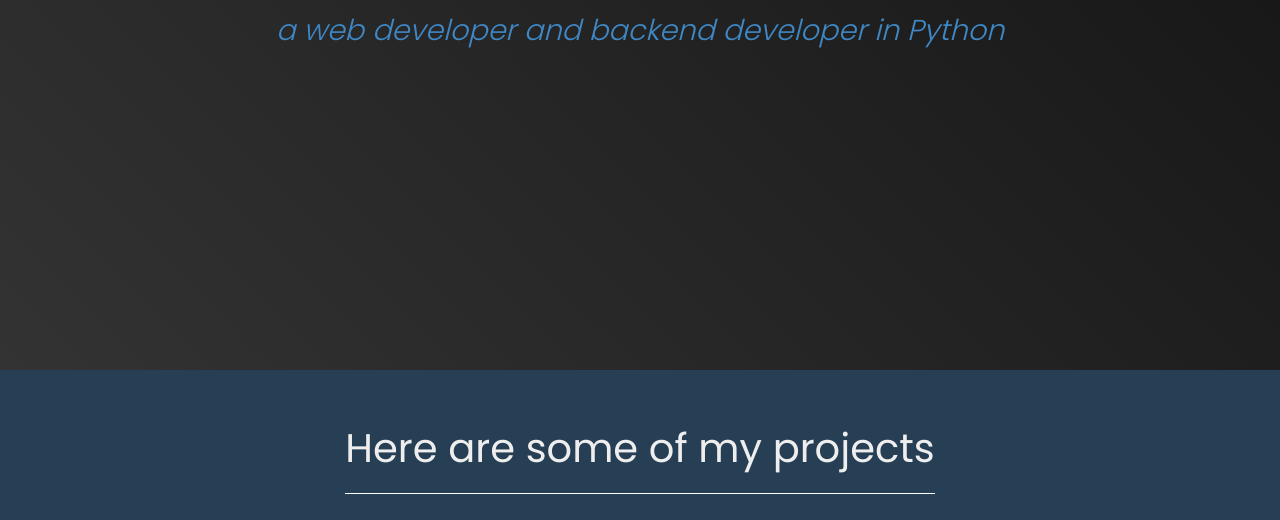
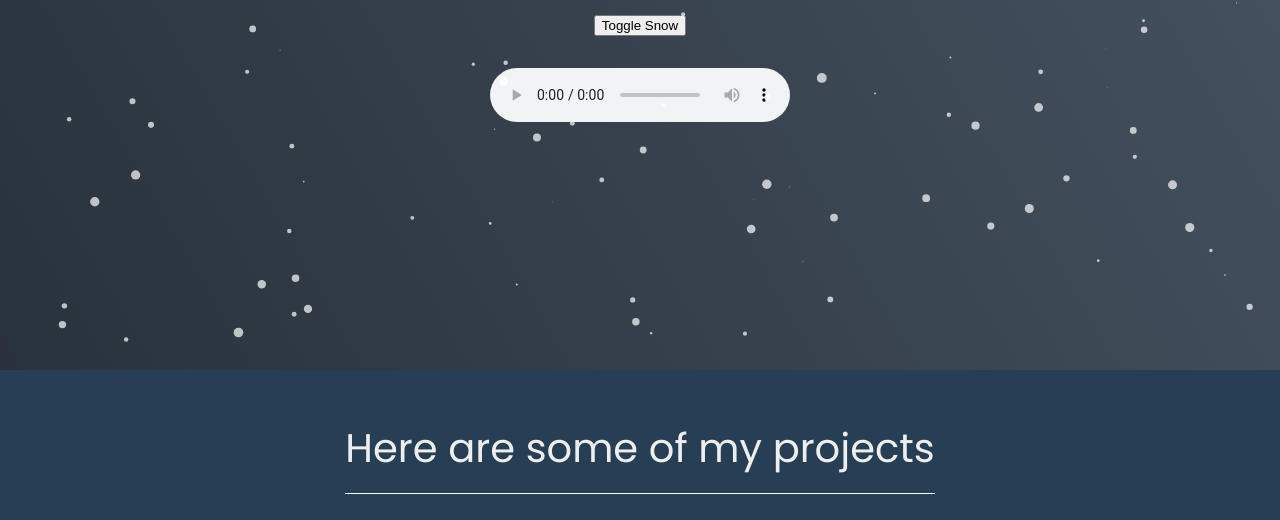
Before and after one commit to livxy/Portfolio, a plain HTML site: page public/index.html in a window 1280 px wide. Shown: the part 430-950 px from the top of the page. Drawn offline with nearby package versions, Linux system fonts and the light colour scheme; grey boxes are pictures that could not be loaded.

Commit message:
masdjkkjasdjkasdjk

```diff
--- a/public/index.html
+++ b/public/index.html
@@ -53,10 +53,30 @@
       }
     </style>
 
+    <!-- snow animation -->
+    <div id="snow"></div>
+
     <div class="typewriter">
       <h1>Hey, I'm Aidan 👋</h1>
     </div>
     <p>a web developer and backend developer in Python</p>
+
+    <button id="snow-button" onclick="snow()">Toggle Snow</button>
+
+    <audio controls autoplay>
+      <source src="audio/Christmas.mp3" type="audio/mpeg">
+    </audio>
+
+    <script>
+      function snow() {
+        var x = document.getElementById("snow");
+        if (x.style.display === "none") {
+          x.style.display = "block";
+        } else {
+          x.style.display = "none";
+        }
+      }
+    </script>
   </section>
 
   <!-- projects section -->
@@ -104,8 +124,11 @@
   <h2>Let's Work Together...</h2>
 
   <div class="social-links">
-    <a href="https://github.com/livxy" target="_blank" id="profile-link"><i class="fab fa-github"></i>&nbsp;Github</a>
-    <a href="https://discord.com/users/300291395883892737" target="_blank" ><img src="https://lanyard.cnrad.dev/api/300291395883892737" alt="Discord" width="auto" height="110px"></a>
+    <div class="github">
+      <a href="https://github.com/livxy" target="_blank" id="profile-link"><i class="fab fa-github fa-4x">
+      </i>GitHub</a>
+      </div>
+      <a href="https://discord.com/users/300291395883892737" target="_blank" ><img src="https://lanyard.cnrad.dev/api/300291395883892737" alt="Discord" width="auto" height="200px"></a>
   </div>
 </section>
 
--- a/public/scripts/main.js
+++ b/public/scripts/main.js
@@ -1,16 +1,83 @@
 var base = document.getElementById("title").innerHTML;
 var arr = [base];
 var sw = false;
-var len = 1, cur = 0;
+var len = 1,
+  cur = 0;
 while (base.length > 2) {
   base = base.slice(1, base.length - 1);
   arr[len++] = base;
 }
 function upd() {
   if (cur == 0 || cur == len - 1) sw = !sw;
-    if (sw) cur++; else cur--;
+  if (sw) cur++;
+  else cur--;
   document.getElementById("title").innerHTML = arr[cur];
   document.title = "- " + arr[cur] + " -";
   setTimeout(upd, 500);
 }
 setTimeout(upd, 1000);
+
+document.addEventListener("DOMContentLoaded", function () {
+  var script = document.createElement("script");
+  script.src = "https://cdn.jsdelivr.net/particles.js/2.0.0/particles.min.js";
+  script.onload = function () {
+    particlesJS("snow", {
+      particles: {
+        number: {
+          value: 123,
+          density: {
+            enable: true,
+            value_area: 800,
+          },
+        },
+        color: {
+          value: "#ffffff",
+        },
+        opacity: {
+          value: 0.7,
+          random: false,
+          anim: {
+            enable: false,
+          },
+        },
+        size: {
+          value: 5,
+          random: true,
+          anim: {
+            enable: false,
+          },
+        },
+        line_linked: {
+          enable: false,
+        },
+        move: {
+          enable: true,
+          speed: 5,
+          direction: "bottom",
+          random: true,
+          straight: false,
+          out_mode: "out",
+          bounce: false,
+          attract: {
+            enable: true,
+            rotateX: 300,
+            rotateY: 1200,
+          },
+        },
+      },
+      interactivity: {
+        events: {
+          onhover: {
+            enable: false,
+          },
+          onclick: {
+            enable: false,
+          },
+          resize: false,
+        },
+      },
+      retina_detect: true,
+    });
+  };
+  document.head.append(script);
+});
--- a/public/styles/style.css
+++ b/public/styles/style.css
@@ -8,6 +8,16 @@
   font-family: "Poppins", sans-serif;
   margin: 0;
   color: #eee;
+}
+
+#snow {
+  position: fixed;
+  top: 0;
+  left: 0;
+  right: 0;
+  bottom: 0;
+  pointer-events: none;
+  z-index: 1000;
 }
 
 #navbar {
@@ -49,7 +59,8 @@
   width: 100vw;
   height: 100vh;
   background-color: #222;
-    background-image: linear-gradient(45deg, #333 0%, #111 100%);
+  /* background-image: linear-gradient(45deg, #333 0%, #111 100%); */
+  background: linear-gradient(60deg, #29323c 0%, #485563 100%);
 }
 
 #welcome-section * {
@@ -174,6 +185,26 @@
   transform: translateY(5px);
 }
 
+.github {
+  border: 1px solid #333;
+  background: linear-gradient(
+    to top,
+    rgb(9, 32, 63) 0%,
+    rgb(83, 120, 149) 100%
+  );
+  padding: 10px;
+  margin: 5px;
+  width: 200px;
+  margin-right: 120px;
+  text-align: center;
+  display: flex;
+  justify-content: center;
+  align-items: center;
+}
+
+.github i {
+  margin-right: 10px;
+}
 
 /* wakatime section styling */
 #wakatime {
```
Also changed, not shown: 1 other file. Lines whose indentation alone changed are shown as unchanged.
